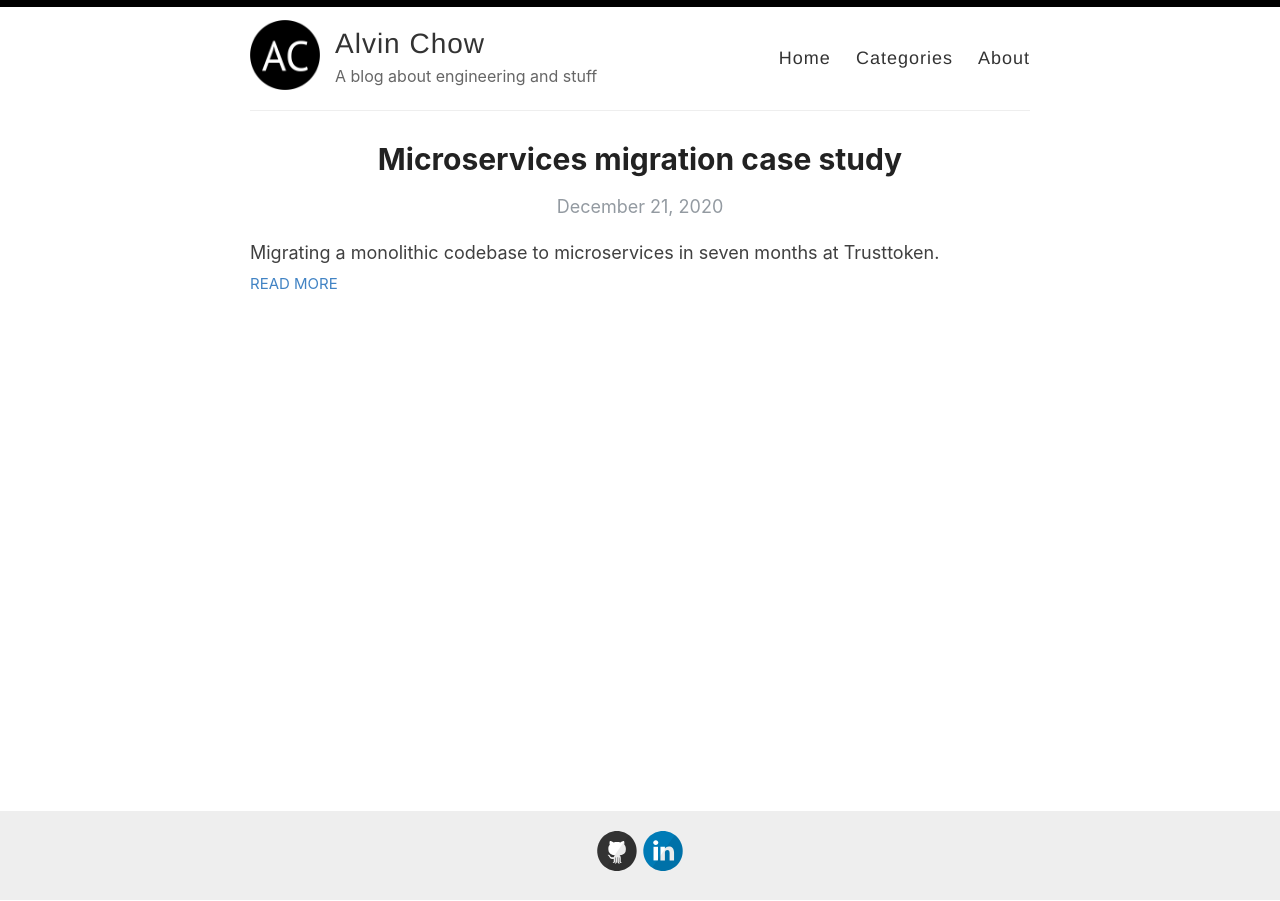
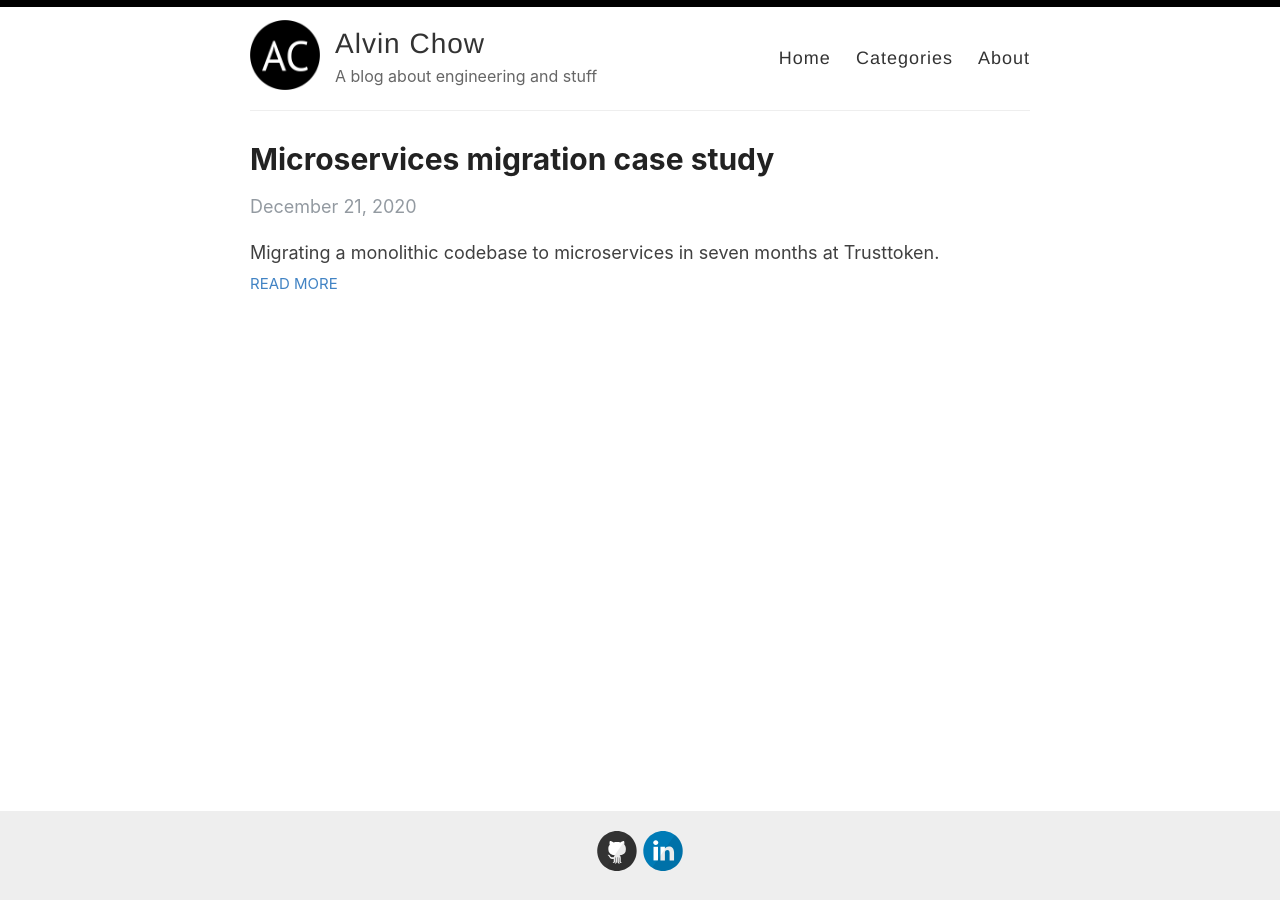
Before and after one commit to alvinchow86/alvinchow86.github.io, a Jekyll site: the page built from index.html, in a window 1280 px wide. Built offline with Jekyll 4.4.1, drawn with Linux system fonts in a browser that asks for light colours; the list of posts is cut into pages by our own code.

Commit message:
Remove most text-align

```diff
--- a/_layouts/post.html
+++ b/_layouts/post.html
@@ -6,9 +6,9 @@
   <h1>{{ page.title }}</h1>
 
   <div>
-    <p class="author_title">{{site.author}}  ·  {{ page.date | date: "%B %e, %Y" }}</p>
+    <p class="author-title">{{site.author}}  ·  {{ page.date | date: "%B %e, %Y" }}</p>
     {% if page.last_modified_at %}
-    <p class="author_title" datetime="{{ page.last_modified_at | date_to_xmlschema }}">(Updated: {{ page.last_modified_at | date: "%b %-d, %Y" }})</p>
+    <p class="author-title" datetime="{{ page.last_modified_at | date_to_xmlschema }}">(Updated: {{ page.last_modified_at | date: "%b %-d, %Y" }})</p>
     {% endif %}
     <div class="post-tags">
       {% if post %}
--- a/assets/style.scss
+++ b/assets/style.scss
@@ -45,7 +45,6 @@
   line-height: 1.7;
   margin: 1em 0 15px;
   padding: 0;
-  text-align: center;
 
   @include mobile {
     line-height: 1.4;
@@ -447,7 +446,6 @@
 
 .post h1{
   font-family: -system-ui, -apple-system, BlinkMacSystemFont, "Segoe UI", Roboto, Helvetica, Arial, sans-serif, "Apple Color Emoji", "Segoe UI Emoji", "Segoe UI Symbol";
-  text-align: center;
   font-weight: bold;
   font-kerning: auto;
   font-feature-settings: "kern","liga","dlig","hlig","cswh";
@@ -456,21 +454,18 @@
 
 .page h1{
   font-family: -system-ui, -apple-system, BlinkMacSystemFont, "Segoe UI", Roboto, Helvetica, Arial, sans-serif, "Apple Color Emoji", "Segoe UI Emoji", "Segoe UI Symbol";
-  text-align: center;
   font-weight: bold;
   font-kerning: auto;
   font-feature-settings: "kern","liga","dlig","hlig","cswh";
   line-height: 1.2;
 }
 
-.author_title{
-  text-align: center;
+.author-title{
   color: #939aa1;
   letter-spacing: 2px;
 }
 
-.post_date{
-  text-align: center;
+.post-date{
   color: #939aa1;
 }
 
@@ -692,7 +687,6 @@
 }
 
 .post-tags {
-  text-align: center;
   line-height: 35px;
 }
 
--- a/index.html
+++ b/index.html
@@ -9,7 +9,7 @@
         <h1>{{ post.title }}</h1>
 
         <div>
-          <p class="post_date">{{ post.date | date: "%B %e, %Y" }}</p>
+          <p class="post-date">{{ post.date | date: "%B %e, %Y" }}</p>
         </div>
       </a>
       <div class="entry">
```
Also changed, not shown: _pages/posts.md (+1 -1 lines).
